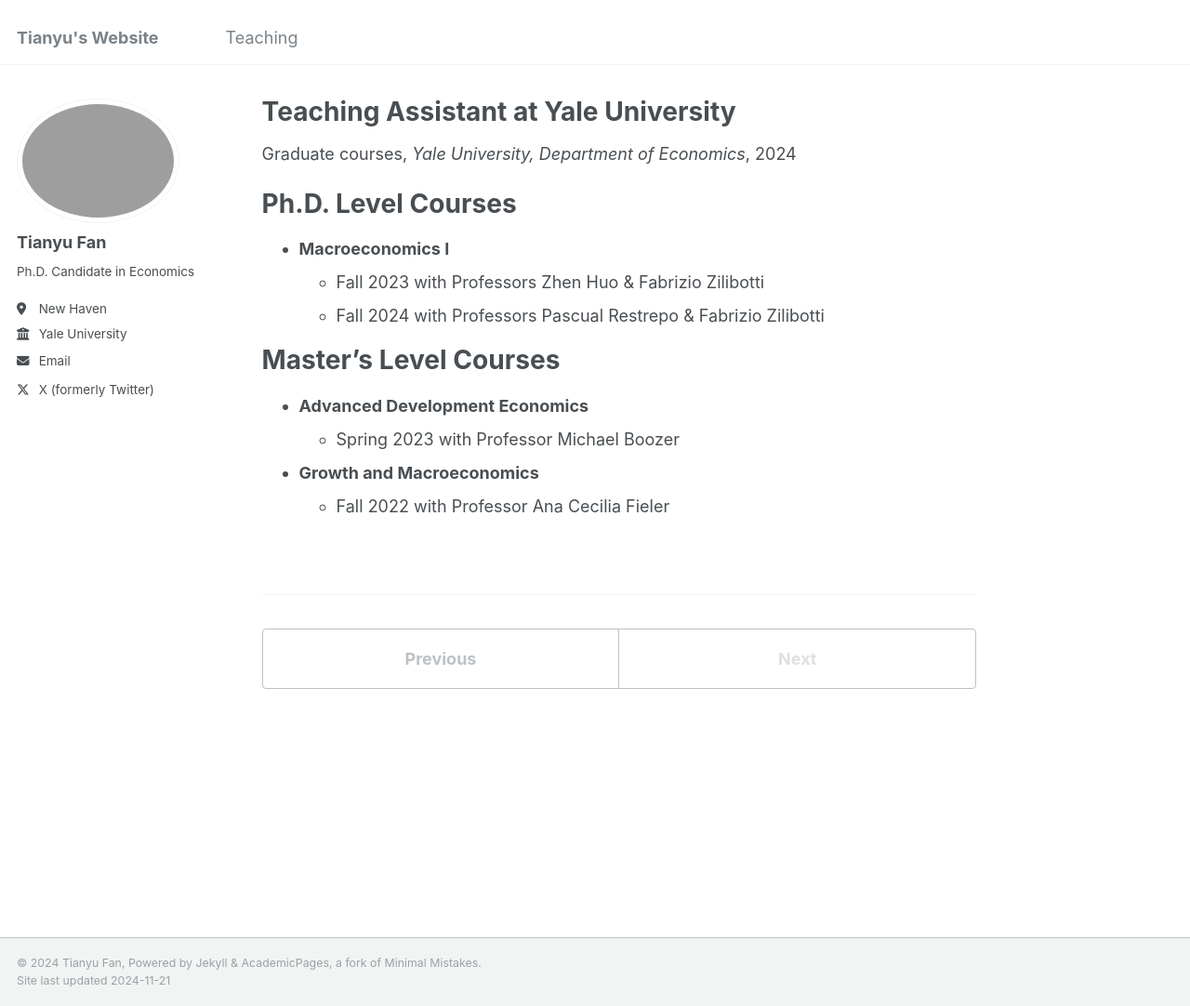
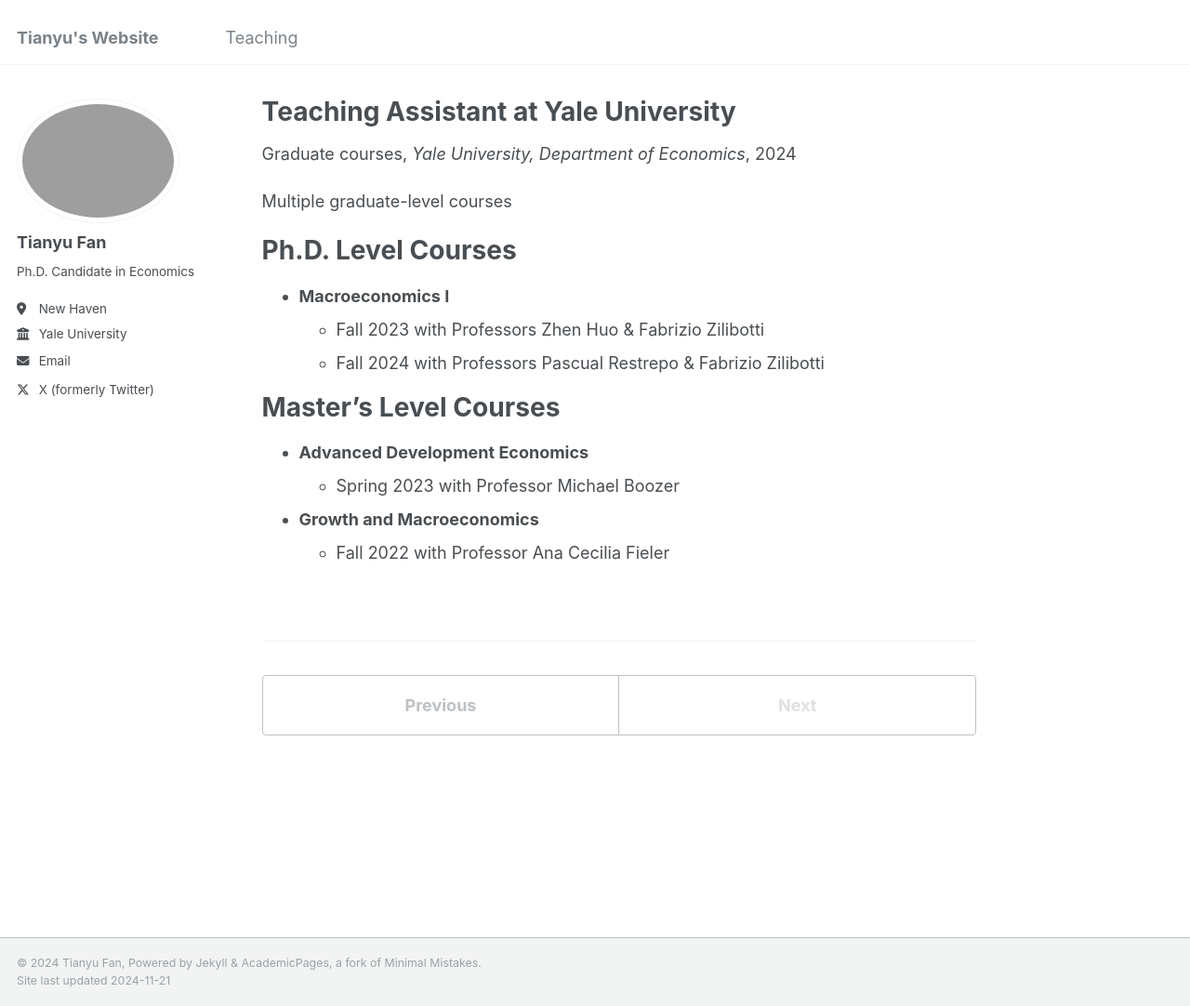
Before and after one commit to tianyufan-econ/tianyufan-econ.github.io, a Jekyll site: the page built from _teaching/2022-2024-teaching-yale.md, in a window 1280 px wide and 1082 px high. Shown: the whole window at 93% size. Built offline with Jekyll 4.4.1, drawn with Linux system fonts in a browser that asks for light colours.

Commit message:
teaching

```diff
--- a/_teaching/2022-2024-teaching-yale.md
+++ b/_teaching/2022-2024-teaching-yale.md
@@ -7,6 +7,8 @@ venue: "Yale University, Department of Economics"
 date: 2024-09-01
 location: "New Haven, USA"
 ---
+
+Multiple graduate-level courses
 
 Ph.D. Level Courses
 ======
```
Also changed, not shown: _teaching/2017-teaching-pku.md (+1 -0 lines).
